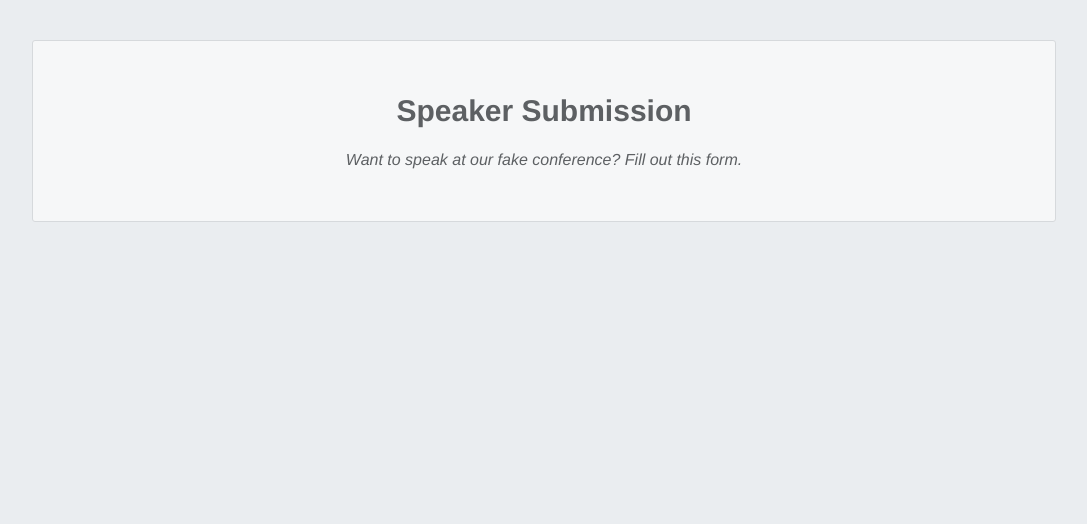
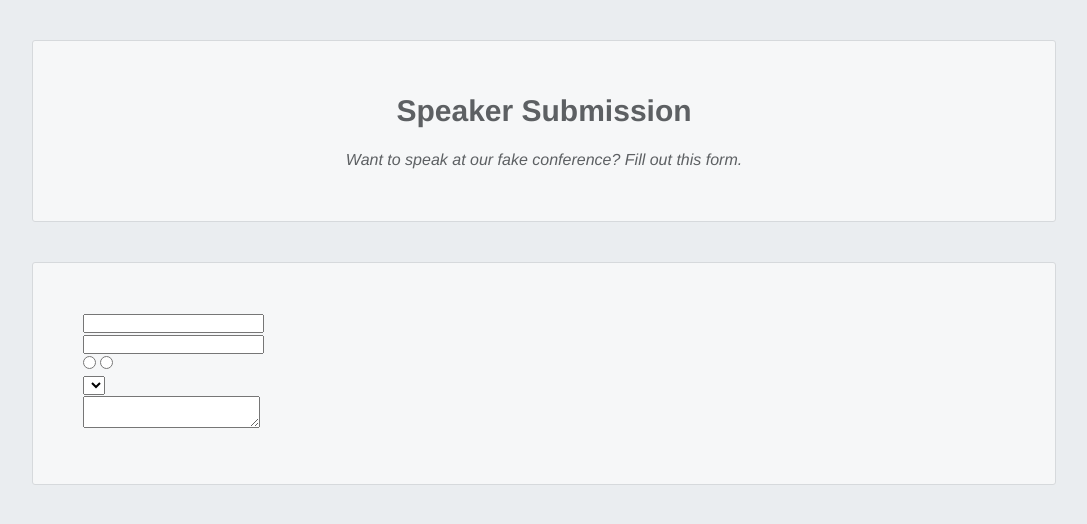
Before and after one commit to june062/form-practice, a plain HTML site: page speaker/speaker-submission.html in a window 1280 px wide. Shown: the whole page, without its empty margins (96-1183 px from the left). Drawn offline with Linux system fonts and the light colour scheme.

Commit message:
Create labels and inputs as well as the divs that well contain each pair

```diff
--- a/speaker/speaker-submission.html
+++ b/speaker/speaker-submission.html
@@ -12,5 +12,36 @@
         this form.</em></p>
     </header>
 
+    <form action="" method="get" class="speaker-form">
+
+        <div>
+            <label for=""></label><input type="text">
+        </div>
+
+        <div>
+            <label for=""></label><input type="email">
+        </div>
+
+        <div>
+            <label for=""></label>
+            <input type="radio">
+            <input type="radio">
+        </div>
+
+        <div>
+            <label for=""></label>
+            <select name="" id="">
+
+            </select>
+        </div>
+
+        <div>
+            <label for=""></label>
+            <textarea name="" id=""></textarea>
+        </div>
+
+
+
+    </form>
   </body>
 </html>
--- a/speaker/styles.css
+++ b/speaker/styles.css
@@ -30,3 +30,13 @@ body{
     font-size: 30px;
     margin-bottom: 20px;
   }
+
+  .speaker-form {
+    background-color: #F6F7F8;
+    border: 1px solid #D6D9DC;
+    border-radius: 3px;
+
+    width: 80%;
+    padding: 50px;
+    margin: 0 0 40px 0;
+  }
```
